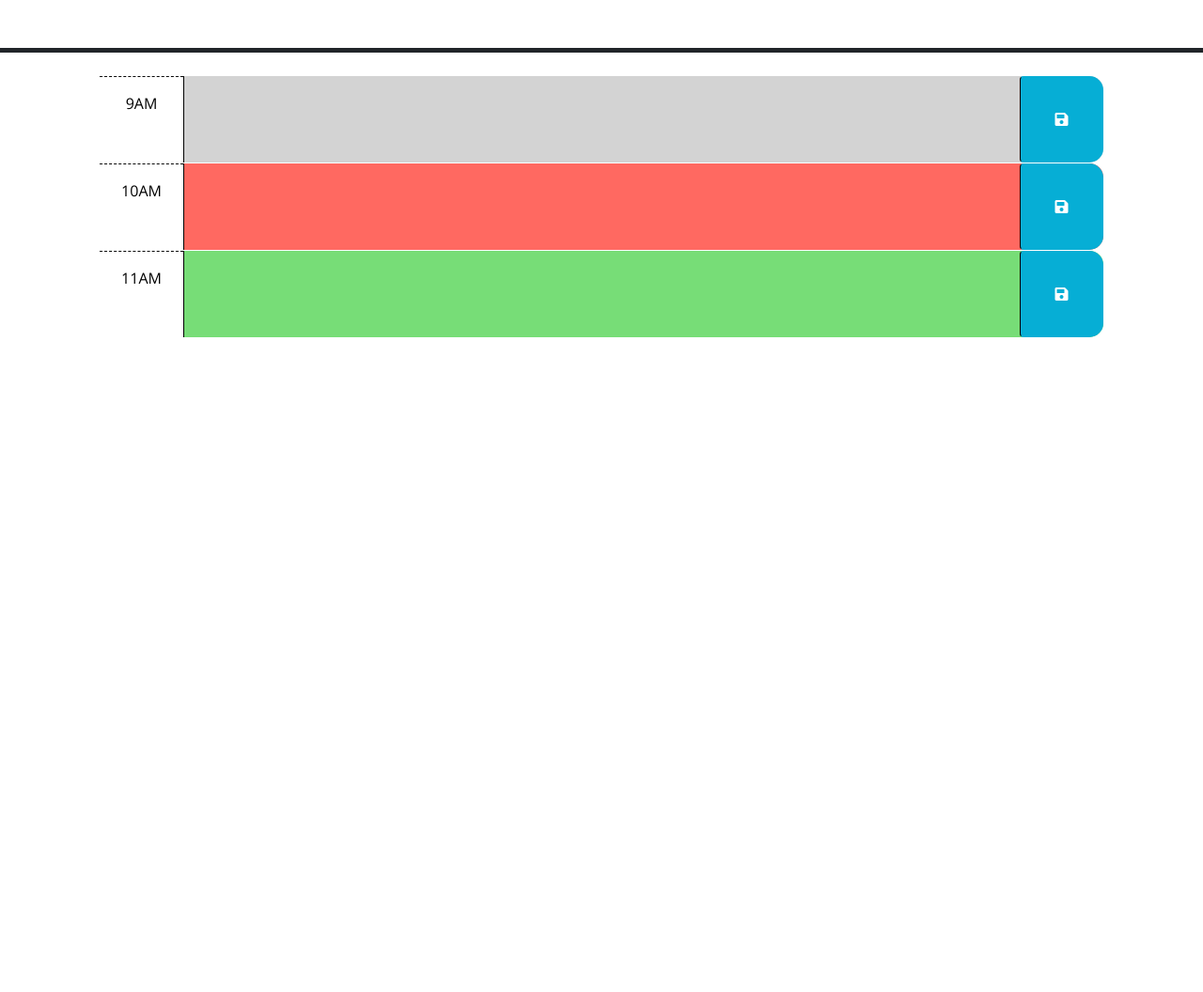
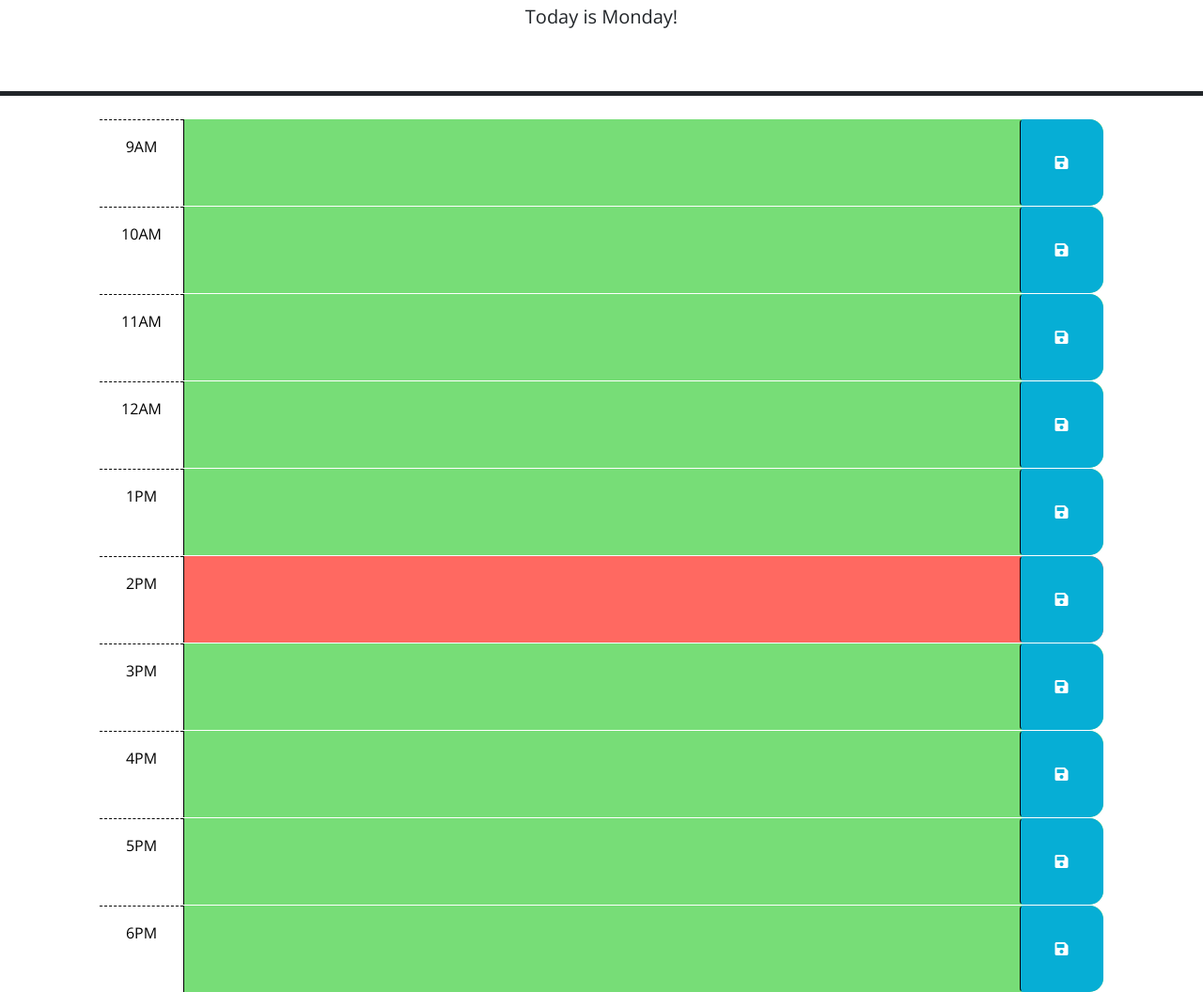
Before and after one commit to btempini/Daily-Planner, a plain HTML site: page index.html in a window 1280 px wide. Shown: the part 176-1232 px from the top of the page at 94% size. Before the commit the page ends 800 px from the top, so only its background shows below. Drawn offline with nearby package versions, Linux system fonts and the light colour scheme.

Commit message:
created color logic for past, present, future

```diff
--- a/index.html
+++ b/index.html
@@ -40,7 +40,7 @@
         -->
 
       <!-- Example of a past time block. The "past" class adds a gray background color. -->
-      <div id="hour-9" class="row time-block past">
+      <div id="hour-9" class="row time-block">
         <div class="col-2 col-md-1 hour text-center py-3">9AM</div>
         <textarea class="col-8 col-md-10 description" rows="3"> </textarea>
         <button class="btn saveBtn col-2 col-md-1" aria-label="save">
@@ -49,7 +49,7 @@
       </div>
 
       <!-- Example of a a present time block. The "present" class adds a red background color. -->
-      <div id="hour-10" class="row time-block present">
+      <div id="hour-10" class="row time-block">
         <div class="col-2 col-md-1 hour text-center py-3">10AM</div>
         <textarea class="col-8 col-md-10 description" rows="3"> </textarea>
         <button class="btn saveBtn col-2 col-md-1" aria-label="save">
@@ -58,8 +58,64 @@
       </div>
 
       <!-- Example of a future time block. The "future" class adds a green background color. -->
-      <div id="hour-11" class="row time-block future">
+      <div id="hour-11" class="row time-block">
         <div class="col-2 col-md-1 hour text-center py-3">11AM</div>
+        <textarea class="col-8 col-md-10 description" rows="3"> </textarea>
+        <button class="btn saveBtn col-2 col-md-1" aria-label="save">
+          <i class="fas fa-save" aria-hidden="true"></i>
+        </button>
+      </div>
+
+      <div id="hour-12" class="row time-block">
+        <div class="col-2 col-md-1 hour text-center py-3">12AM</div>
+        <textarea class="col-8 col-md-10 description" rows="3"> </textarea>
+        <button class="btn saveBtn col-2 col-md-1" aria-label="save">
+          <i class="fas fa-save" aria-hidden="true"></i>
+        </button>
+      </div>
+
+      <div id="hour-13" class="row time-block">
+        <div class="col-2 col-md-1 hour text-center py-3">1PM</div>
+        <textarea class="col-8 col-md-10 description" rows="3"> </textarea>
+        <button class="btn saveBtn col-2 col-md-1" aria-label="save">
+          <i class="fas fa-save" aria-hidden="true"></i>
+        </button>
+      </div>
+
+      <div id="hour-14" class="row time-block">
+        <div class="col-2 col-md-1 hour text-center py-3">2PM</div>
+        <textarea class="col-8 col-md-10 description" rows="3"> </textarea>
+        <button class="btn saveBtn col-2 col-md-1" aria-label="save">
+          <i class="fas fa-save" aria-hidden="true"></i>
+        </button>
+      </div>
+
+      <div id="hour-15" class="row time-block">
+        <div class="col-2 col-md-1 hour text-center py-3">3PM</div>
+        <textarea class="col-8 col-md-10 description" rows="3"> </textarea>
+        <button class="btn saveBtn col-2 col-md-1" aria-label="save">
+          <i class="fas fa-save" aria-hidden="true"></i>
+        </button>
+      </div>
+
+      <div id="hour-16" class="row time-block">
+        <div class="col-2 col-md-1 hour text-center py-3">4PM</div>
+        <textarea class="col-8 col-md-10 description" rows="3"> </textarea>
+        <button class="btn saveBtn col-2 col-md-1" aria-label="save">
+          <i class="fas fa-save" aria-hidden="true"></i>
+        </button>
+      </div>
+
+      <div id="hour-17" class="row time-block">
+        <div class="col-2 col-md-1 hour text-center py-3">5PM</div>
+        <textarea class="col-8 col-md-10 description" rows="3"> </textarea>
+        <button class="btn saveBtn col-2 col-md-1" aria-label="save">
+          <i class="fas fa-save" aria-hidden="true"></i>
+        </button>
+      </div>
+
+      <div id="hour-18" class="row time-block">
+        <div class="col-2 col-md-1 hour text-center py-3">6PM</div>
         <textarea class="col-8 col-md-10 description" rows="3"> </textarea>
         <button class="btn saveBtn col-2 col-md-1" aria-label="save">
           <i class="fas fa-save" aria-hidden="true"></i>
--- a/script.js
+++ b/script.js
@@ -1,6 +1,122 @@
 // Wrap all code that interacts with the DOM in a call to jQuery to ensure that
 // the code isn't run until the browser has finished rendering all the elements
 // in the html.
+var currentDayEl = $("#currentDay");
+var timeBlockEl = $(".time-block");
+var hour09 = $("#hour-9")
+var hour10 = $("#hour-10")
+var hour11 = $("#hour-11")
+var hour12 = $("#hour-12")
+var hour13 = $("#hour-13")
+var hour14 = $("#hour-14")
+var hour15 = $("#hour-15")
+var hour16 = $("#hour-16")
+var hour17 = $("#hour-17")
+var hour18 = $("#hour-18")
+var currentHour = dayjs().hour();
+var today = dayjs().day();
+var dayJS = dayjs();
+
+//Display current day
+if (today === 1) {
+  currentDayEl.text("Today is Monday!")
+} else if (today === 2) {
+  currentDayEl.text("Today is Tuesday!")
+} else if (today === 3) {
+  currentDayEl.text("Today is Wednesday!")
+} else if (today === 4) {
+  currentDayEl.text("Today is Thursday!")
+} else if (today === 5) {
+  currentDayEl.text("Today is Friday!")
+} else if (today === 6) {
+  currentDayEl.text("Today is Saturday!")
+} else {
+  currentDayEl.text("Today is Sunday!")
+}
+
+//Display background color based on the hour (past, present, future)
+for (var i = 0; i < timeBlockEl.length; i++) {
+  if (currentHour < 9) {
+    hour09.addClass("future")
+  } else if (currentHour === 9) {
+    hour09.addClass("present")
+  } else {
+    hour09.addClass("future")
+  }
+
+  if (currentHour < 10) {
+    hour10.addClass("future")
+  } else if (currentHour === 10) {
+    hour10.addClass("present")
+  } else {
+    hour10.addClass("future")
+  }
+
+  if (currentHour < 11) {
+    hour11.addClass("future")
+  } else if (currentHour === 11) {
+    hour11.addClass("present")
+  } else {
+    hour11.addClass("future")
+  }
+
+  if (currentHour < 12) {
+    hour12.addClass("future")
+  } else if (currentHour === 12) {
+    hour12.addClass("present")
+  } else {
+    hour12.addClass("future")
+  }
+
+  if (currentHour < 13) {
+    hour13.addClass("future")
+  } else if (currentHour === 13) {
+    hour13.addClass("present")
+  } else {
+    hour13.addClass("future")
+  }
+
+  if (currentHour < 14) {
+    hour14.addClass("future")
+  } else if (currentHour === 14) {
+    hour14.addClass("present")
+  } else {
+    hour14.addClass("future")
+  }
+
+  if (currentHour < 15) {
+    hour15.addClass("future")
+  } else if (currentHour === 15) {
+    hour15.addClass("present")
+  } else {
+    hour15.addClass("future")
+  }
+
+  if (currentHour < 16) {
+    hour16.addClass("future")
+  } else if (currentHour === 16) {
+    hour16.addClass("present")
+  } else {
+    hour16.addClass("future")
+  }
+
+  if (currentHour < 17) {
+    hour17.addClass("future")
+  } else if (currentHour === 17) {
+    hour17.addClass("present")
+  } else {
+    hour17.addClass("future")
+  }
+
+  if (currentHour < 18) {
+    hour18.addClass("future")
+  } else if (currentHour === 18) {
+    hour18.addClass("present")
+  } else {
+    hour18.addClass("future")
+  }
+}
+
 $(function () {
   // TODO: Add a listener for click events on the save button. This code should
   // use the id in the containing time-block as a key to save the user input in
```
